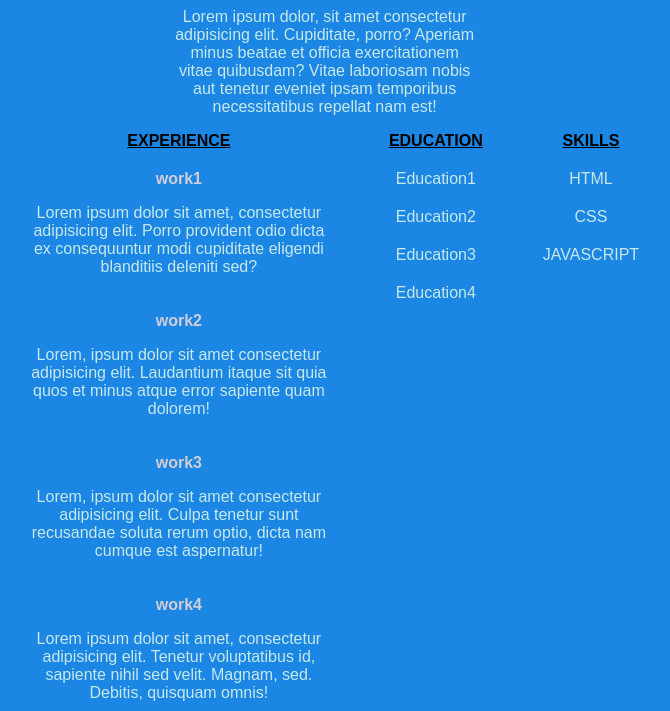
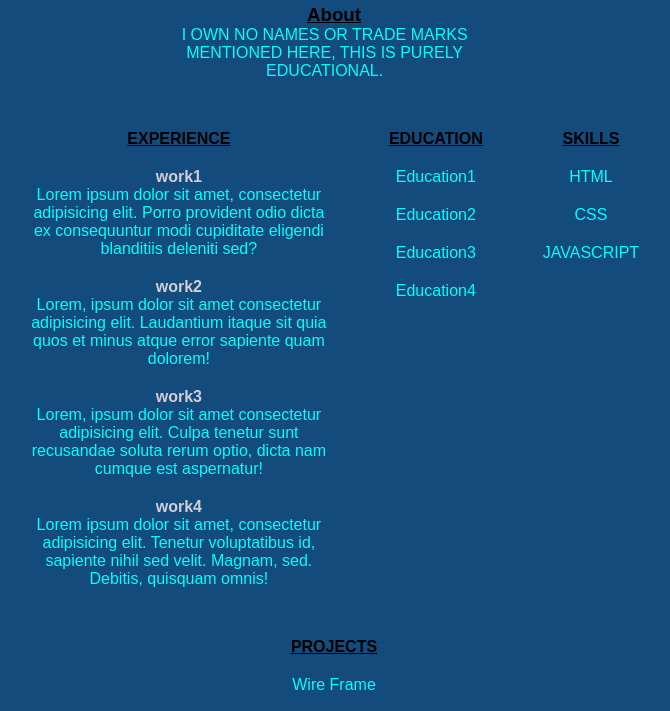
Before and after one commit to VshaunR/practice-resume, a plain HTML site: page index.html in a window 1280 px wide. Shown: the part 143-854 px from the top of the page, without its empty margins (326-996 px from the left). Drawn offline with Linux system fonts and the light colour scheme.

Commit message:
background color covers entire screen for desktop view

```diff
--- a/index.html
+++ b/index.html
@@ -15,11 +15,14 @@
         <h1 class="name">John Rambo</h1>
       <hr>
       <h3 class="section-title">Contact Me</h3>
+
+      <br>
       <a href="" class="contact">Rambo10002547884544455555@gmail.com</a>
       <br>
       <a href="" class="contact">1-123-456-7891</a>
       <h3 class="section-title">About</h3>
-      <p class="about">Lorem ipsum dolor, sit amet consectetur adipisicing elit. Cupiditate, porro? Aperiam minus beatae et officia exercitationem vitae quibusdam? Vitae laboriosam nobis aut tenetur eveniet ipsam temporibus necessitatibus repellat nam est!</p>
+      <p class="about">I OWN NO NAMES OR TRADE MARKS MENTIONED HERE, THIS IS PURELY EDUCATIONAL. </p>
+
       </ul>
     </header>
    <main class="main">
--- a/styles/mobile.css
+++ b/styles/mobile.css
@@ -20,6 +20,13 @@
 @media screen and (min-width:800px) {
   .container{
 
-
+    margin: 0;
+    display: flex;
+    flex-direction: column;
+    background-color: rgb(19, 75, 124);
+    color: aqua;
+    transition: all ease-in 1s;
+    gap: 50px;
+    padding: 1rem;
   }
 }
--- a/styles/styles.css
+++ b/styles/styles.css
@@ -13,12 +13,10 @@ h1,h2,h3,h4{
 .container{
   display:grid;
   grid-template-columns: 1fr;
-
-
   transition: all ease-in 1s;
   background-color: rgb(27, 134, 228);
   color: rgb(199, 233, 233);
-
+  padding: 1rem;
 }
 .header{
   display: flex;
@@ -71,6 +69,7 @@ p{
   width: fit-content;
   min-width: 200px;
   max-width: 300px;
+  margin: 0;
 }
 .section-title{
 text-decoration: underline;
```
